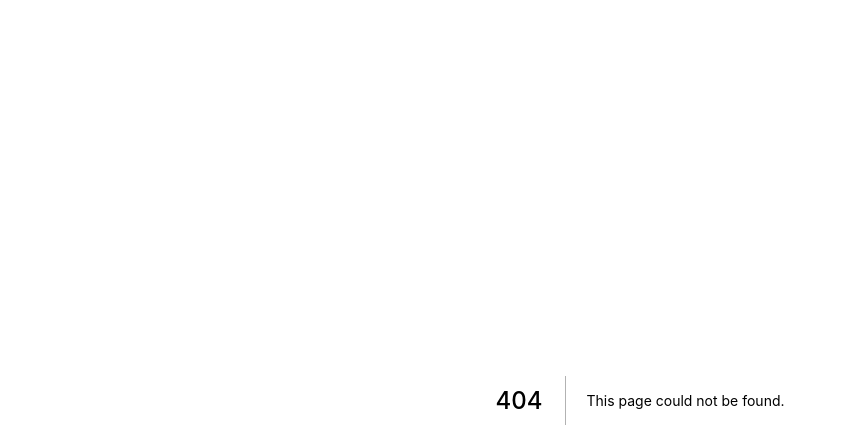
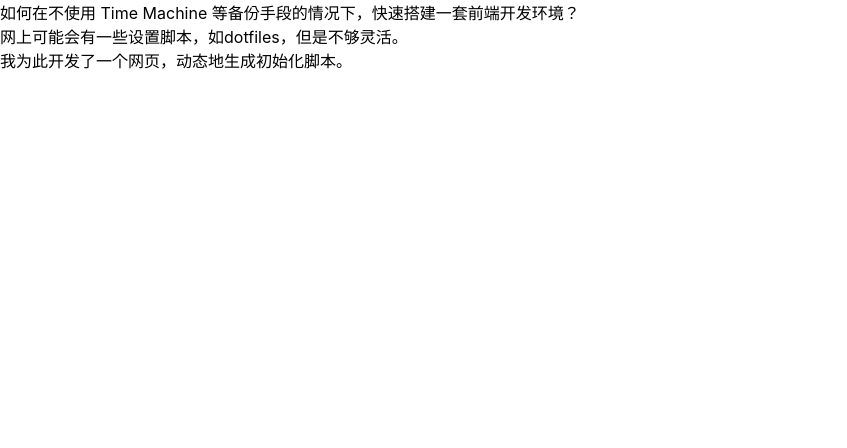
Before and after one commit to banyudu/utils, a Next.js app: page /setup-macos in a window 1280 px wide. Before the commit this address had no page. Shown: the top 448 px of the page, without its empty margins (0-847 px from the left). Built offline with nearby package versions, Linux system fonts and the light colour scheme.

Commit message:
feat: setup macos page

```diff
--- a/package.json
+++ b/package.json
@@ -10,6 +10,7 @@
     "lint": "next lint"
   },
   "dependencies": {
+    "@emmda-design/react": "^0.0.1",
     "@loadable/component": "^5.15.0",
     "@tensorflow/tfjs": "^3.9.0",
     "@tensorflow/tfjs-node": "^3.9.0",
--- /dev/null
+++ b/pages/setup-macos/index.tsx
@@ -0,0 +1,166 @@
+import React, { FC } from 'react'
+import Layout from 'components/layout'
+
+// 可以通过Homebrew安装的应用，如 zsh、jq、nginx、redis 等
+interface BrewApp {
+  title?: string
+  brew: string
+  cask?: boolean // 若为 true，则使用 brew cask install
+  dependencies?: string[]
+}
+
+// 需要通过 Curl 安装的应用，如 oh-my-zsh、nvm、以及 homebrew 自身等
+interface CurlApp {
+  title: string
+  curl: string
+  dependencies?: string[]
+}
+
+interface VSCodeExtensionCategory {
+  title: string
+  extensions: string[]
+}
+
+interface WebStormExtensionCategory {
+  title: string
+  extensions: string[]
+}
+
+// 编辑器
+type EditorApp =
+  | {
+      editor: 'vscode'
+      extensions?: VSCodeExtensionCategory[]
+      dependencies?: string[]
+    }
+  | {
+      editor: 'webstorm'
+      extensions?: WebStormExtensionCategory[]
+      dependencies?: string[]
+    }
+
+type ShellApp = {
+  shell: string
+  dependencies?: string[]
+}
+
+type App = BrewApp | CurlApp | EditorApp | ShellApp
+
+const curl = (title: string, link: string, dependencies?: string[]): CurlApp => {
+  return {
+    title,
+    curl: link,
+    dependencies
+  }
+}
+
+const brew = (pkg: string, cask: boolean = false): BrewApp => {
+  return { brew: pkg, cask, dependencies: ['brew'] }
+}
+
+const brewCask = (pkg: string): BrewApp => {
+  return brew(pkg, true)
+}
+
+const apps: Record<string, App> = {
+  clashx: brewCask('clashx'), // 代理软件
+  commandLineTools: {
+    // xcode 命令行工具集
+    shell: 'xcode-select -p || xcode-select --install'
+  },
+  cpulimit: brew('cpulimit'),
+  deno: brew('deno'),
+  graphiql: brewCask('graphiql'),
+  // home brew，用于安装一从brew应用，依赖于 command line tools
+  homebrew: curl('HomeBrew', 'https://raw.githubusercontent.com/Homebrew/install/master/install.sh', ['commandLineTools']),
+  imagemagick: brew('imagemagick'),
+  iterm2: brewCask('iterm2'), // 终端模拟器
+  jq: brew('jq'), // JSON 处理工具
+  maven: brew('maven'), // Java 依赖管理工具
+  mkcert: brew('mkcert'),
+  nginx: brew('nginx'), // HTTP 服务及反向代理工具
+  nvm: brew('nvm'), // Node.js 运行时管理工具
+  'oh-my-zsh': curl('oh-my-zsh', 'https://raw.githubusercontent.com/robbyrussell/oh-my-zsh/master/tools/install.sh'), // zsh 配置文件
+  picgo: brewCask('picgo'), // 图床工具
+  postman: brewCask('postman'), // 接口请求工具
+  redis: brew('redis'), // Redis KV存储
+  rustup: curl('Rust安装器', 'https://sh.rustup.rs'), // Rust 版本管理工具
+  sqlite: brew('sqlite'),
+  vscode: brewCask('visual-studio-code'), // 编辑器
+  webstorm: brewCask('webstorm'), // 编辑器
+  wrk: brew('wrk'), // 性能测试工具
+  xz: brew('xz'), // 使用Node.js编写系统脚本
+  zsh: brew('zsh'), // 终端
+}
+
+const SetupMacOS: FC<{}> = () => {
+  const renderIntroduction = () => {
+    return (
+      <article className='introduction'>
+        如何在不使用 Time Machine 等备份手段的情况下，快速搭建一套前端开发环境？
+        <br />
+        网上可能会有一些设置脚本，如
+        <a
+          target='blank'
+          rel='noopener noreferrer'
+          href='https://github.com/mathiasbynens/dotfiles'
+        >
+          dotfiles
+        </a>
+        ，但是不够灵活。
+        <br />
+        我为此开发了一个网页，动态地生成初始化脚本。
+      </article>
+    )
+  }
+
+  const renderBasicForm = () => {
+    return <div></div>
+  }
+
+  const renderFrontendForm = () => {
+    return <div></div>
+  }
+
+  const renderBackendForm = () => {
+    return <div></div>
+  }
+
+  const renderForm = () => {
+    // Form 表单分为如下几个部分
+    // 1. 通用开发工具，如 homebrew、git、Docker等
+    // 2. 前端开发工具，如 node.js、nvm 等
+    // 3. 后端开发工具，如 Java、数据库等
+    return (
+      <div className='form'>
+        {renderBasicForm()}
+        {renderFrontendForm()}
+        {renderBackendForm()}
+      </div>
+    )
+  }
+
+  const renderScript = () => {
+    return <div className='script'></div>
+  }
+
+  const renderApp = () => {
+    return (
+      <div className='app'>
+        {renderForm()}
+        {renderScript()}
+      </div>
+    )
+  }
+
+  return (
+    <Layout title='搭建Mac开发环境'>
+      <div>
+        {renderIntroduction()}
+        {renderApp()}
+      </div>
+    </Layout>
+  )
+}
+
+export default SetupMacOS
```
Also changed, not shown: pages/five-chess/README.md (added), 1 other file (tests, documents, lock files or other folders).
